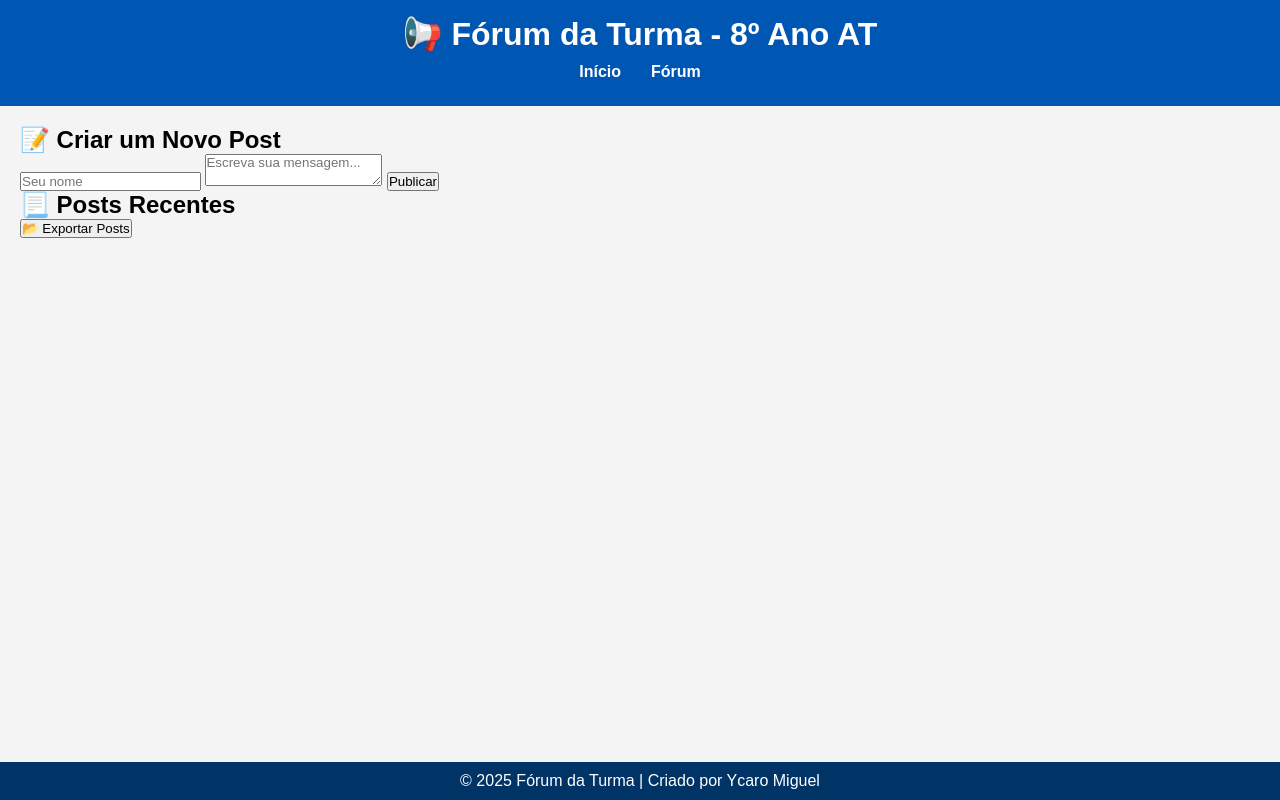
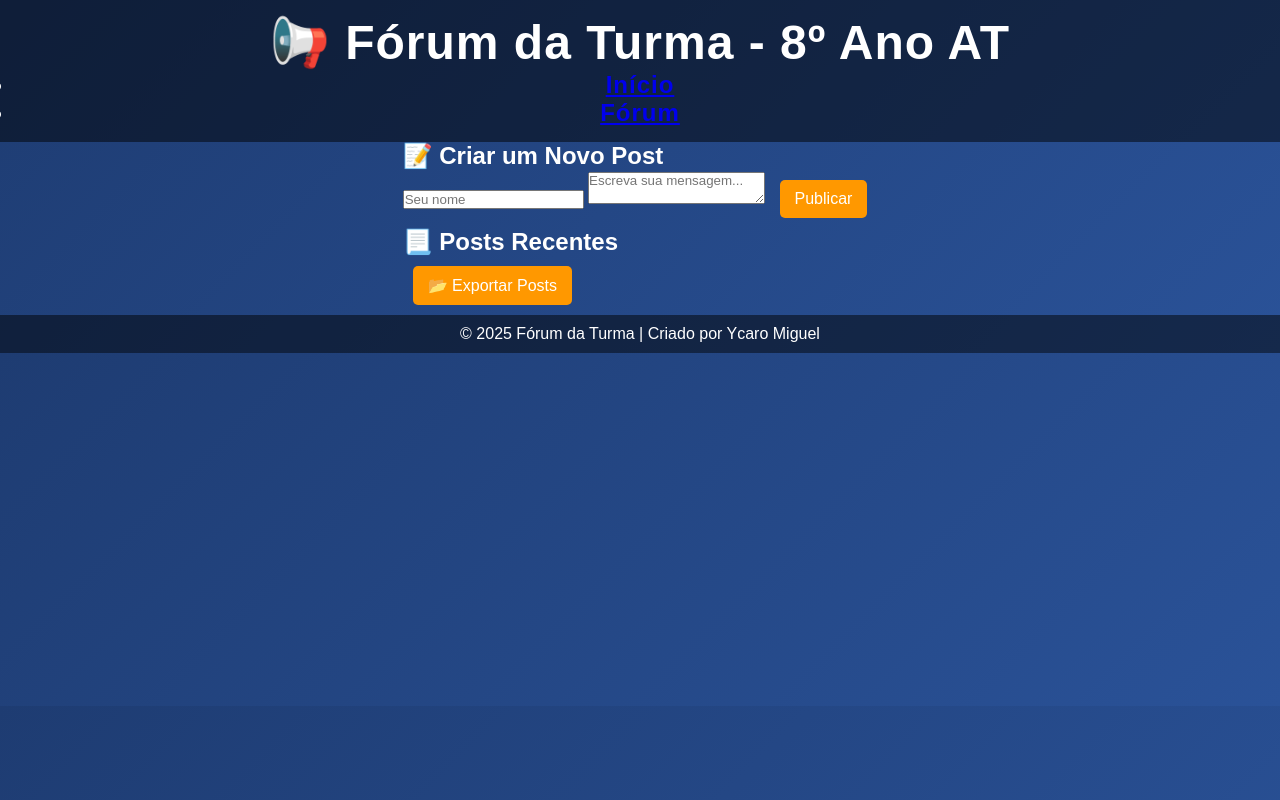
Before and after one commit to YcaroMiguel/admin-sala, a plain HTML site: page forum.html in a window 1280 px wide. Drawn offline with Linux system fonts and the light colour scheme.

Commit message:
Update styles.css

```diff
--- a/styles.css
+++ b/styles.css
@@ -1,53 +1,70 @@
+/* Estilo Geral */
 * {
     margin: 0;
     padding: 0;
     box-sizing: border-box;
-    font-family: Arial, sans-serif;
+    font-family: 'Poppins', sans-serif;
 }
 
 body {
+    background: linear-gradient(135deg, #1e3c72, #2a5298);
+    color: white;
     display: flex;
     flex-direction: column;
-    min-height: 100vh;
-    background-color: #f4f4f4;
+    align-items: center;
 }
 
+/* Cabeçalho */
 header {
-    background: #0056b3;
-    color: white;
+    background: rgba(0, 0, 0, 0.5);
+    width: 100%;
+    text-align: center;
     padding: 15px;
-    text-align: center;
+    font-size: 24px;
+    font-weight: bold;
+    letter-spacing: 1px;
 }
 
-nav ul {
-    list-style: none;
-    display: flex;
-    justify-content: center;
-    padding: 10px;
+/* Container principal */
+.container {
+    max-width: 1000px;
+    margin-top: 20px;
+    padding: 20px;
+    background: rgba(255, 255, 255, 0.1);
+    border-radius: 10px;
+    box-shadow: 0 5px 15px rgba(0, 0, 0, 0.3);
+    animation: fadeIn 1s ease-in-out;
 }
 
-nav ul li {
-    margin: 0 15px;
+/* Efeito de entrada */
+@keyframes fadeIn {
+    from { opacity: 0; transform: translateY(-10px); }
+    to { opacity: 1; transform: translateY(0); }
 }
 
-nav ul li a {
+/* Botões */
+button {
+    background: #ff9800;
     color: white;
-    text-decoration: none;
-    font-weight: bold;
+    border: none;
+    padding: 10px 15px;
+    margin: 10px;
+    border-radius: 5px;
+    font-size: 16px;
+    transition: 0.3s;
 }
 
-main {
-    flex: 1;
-    padding: 20px;
+button:hover {
+    background: #e68900;
+    cursor: pointer;
 }
 
+/* Rodapé */
 footer {
-    background: #003366;
-    color: white;
+    background: rgba(0, 0, 0, 0.5);
+    padding: 10px;
+    width: 100%;
     text-align: center;
-    padding: 10px;
-    margin-top: auto;
     position: relative;
     bottom: 0;
-    width: 100%;
 }
```
